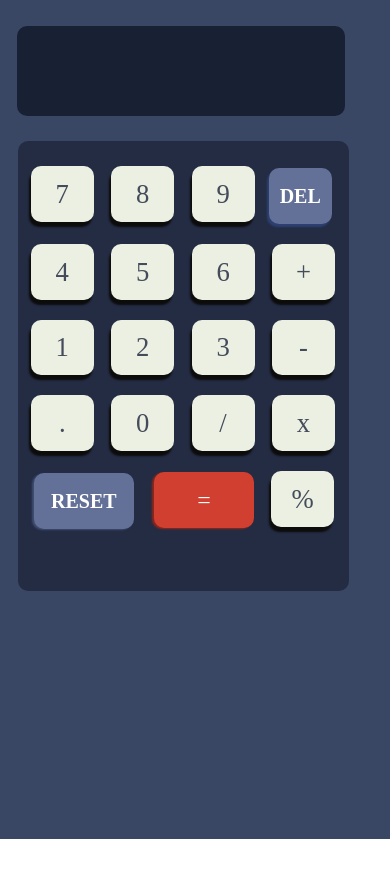
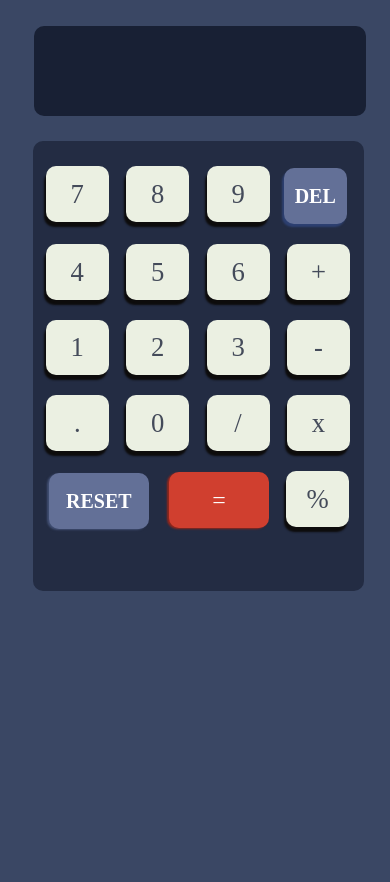
Before and after one commit to DerickLFAndrade/Calculadora_Mobile_Desktop, a plain HTML site: page index.html in a window 390 px wide. Shown: the part 89-971 px from the top of the page. Before the commit the page ends 928 px from the top, so only its background shows below. Drawn offline with nearby package versions, Linux system fonts and the light colour scheme.

Commit message:
Atualização css

```diff
--- a/CSS.css
+++ b/CSS.css
@@ -1,20 +1,21 @@
 @media screen and (max-width: 625px) {
 
 #containerPrincipal {
-    position: absolute;
-    height: 110vh;
-    width: 110vw;
+
+    height: 115vh;
+    width: 115vw;
     background: cover;
     background-color: hsl(222, 26%, 31%);
 
 }
  #barraTema {
-
+    position: absolute;
      margin-top: 70px;
      width: 100vw;
      height: 100vh;
-    margin-left: 25px;
+    margin-left: 40px;
      border-radius: 10px;
+
 
  }
  #calcEsquerda{
@@ -95,12 +96,12 @@
     position: absolute;
      background: hsl(224, 36%, 15%);
      border-radius: 10px;
-     width: 84vw;
+     width: 85vw;
      height: 90px;
      margin-top: 45px;
      color: white;
      font-size: 30pt;
-     margin-left: -20px;
+     margin-left: -18px;
 
  }
 
```
